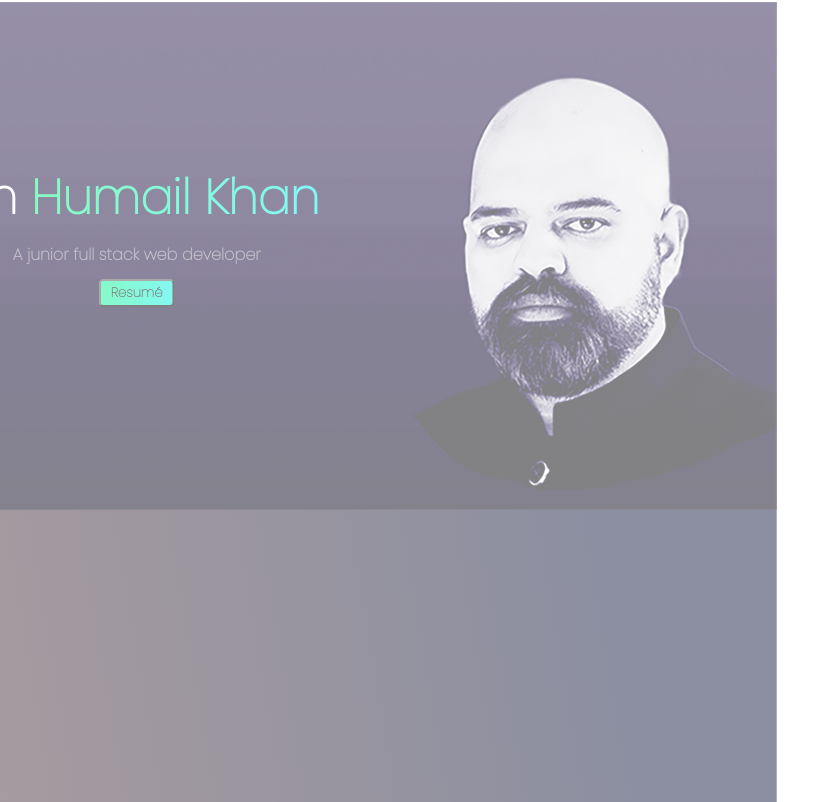
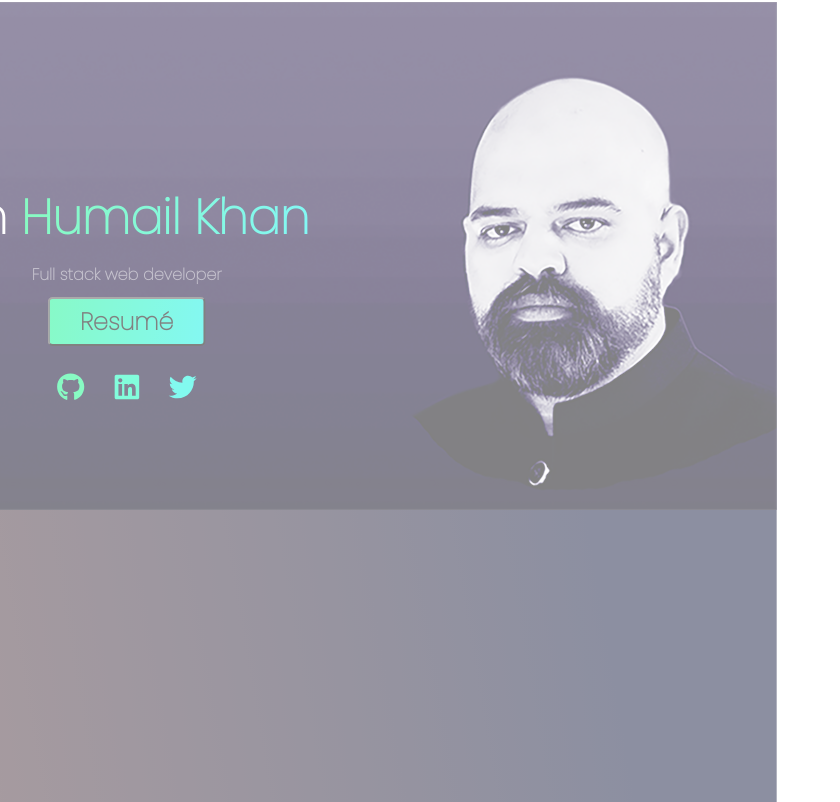
Before and after one commit to humailhasankhan/portfolio, a React (Create React App) app: page / in a window 1280 px wide. Shown: the part 798-1600 px from the top of the page, without its empty margins (0-840 px from the left). Built offline with nearby package versions, Linux system fonts and the light colour scheme.

Commit message:
design hero section

```diff
--- a/package.json
+++ b/package.json
@@ -3,6 +3,11 @@
   "version": "0.1.0",
   "private": true,
   "dependencies": {
+    "@fortawesome/fontawesome-svg-core": "^1.3.0",
+    "@fortawesome/free-brands-svg-icons": "^6.0.0",
+    "@fortawesome/free-regular-svg-icons": "^6.0.0",
+    "@fortawesome/free-solid-svg-icons": "^6.0.0",
+    "@fortawesome/react-fontawesome": "^0.1.17",
     "@testing-library/jest-dom": "^5.16.2",
     "@testing-library/react": "^12.1.4",
     "@testing-library/user-event": "^13.5.0",
--- a/src/components/Hero.css
+++ b/src/components/Hero.css
@@ -1,3 +1,5 @@
+@import url("https://fonts.googleapis.com/css2?family=Playfair+Display&family=Poppins:wght@100&display=swap");
+
 .hero-image {
   position: relative;
   width: 100%;
@@ -19,8 +21,10 @@
 }
 
 .hero-content-inner {
-  margin-top: 40px;
+  margin-top: 30px;
+  margin-right: 20px;
   color: white;
+  font-family: "Playfair Display", serif;
   font-size: 8px;
   font-weight: 700;
   transition: ease all 0.5s;
@@ -42,41 +46,221 @@
 .hero-button {
   background: linear-gradient(96.95deg, #0ff486 -11.42%, #04f0ff 132.06%);
   border-radius: 5px;
-  font-weight: bolder;
-  margin-top: 10px;
+  font-size: 8px;
+  font-weight: 700;
+  margin-top: 2px;
   padding: 2px 10px;
   color: #000000;
 }
 
+.hero-button:hover {
+  background: transparent;
+  color: white;
+  cursor: pointer;
+}
+
+.hero-icons {
+  display: flex;
+  flex-direction: row;
+  justify-content: center;
+  align-items: center;
+}
+
+.media-icons {
+  font-size: 72px;
+}
+
+.icon-spacing {
+  margin: 5px 5px;
+}
+
+.media-icons {
+  font-size: 10px;
+}
+
+.github-icon {
+  color: #0ff486;
+}
+
+.linkedin-icon {
+  color: #04fcbafe;
+}
+
+.twitter-icon {
+  color: #04ffe6f5;
+}
+
 @media screen and (min-width: 370px) {
   .hero-content-inner {
-    margin-top: 60px;
+    margin-top: 40px;
     font-size: 10px;
   }
 
   .description {
     font-size: 8px;
   }
+
+  .hero-button {
+    font-size: 10px;
+    margin-top: 5px;
+    padding: 2px 10px;
+  }
+
+  .icon-spacing {
+    margin: 5px 5px;
+  }
+
+  .media-icons {
+    font-size: 12px;
+  }
+}
+
+@media screen and (min-width: 560px) {
+  .hero-content-inner {
+    margin-top: 60px;
+    font-size: 12px;
+  }
+
+  .description {
+    font-size: 8px;
+  }
+
+  .media-icons {
+    font-size: 14px;
+  }
 }
 
 @media screen and (min-width: 680px) {
   .hero-content-inner {
-    margin-top: 120px;
+    margin-top: 100px;
     font-size: 16px;
   }
 
   .description {
     font-size: 12px;
   }
+
+  .hero-button {
+    font-size: 16px;
+    margin-top: 5px;
+    padding: 2px 10px;
+  }
+
+  .icon-spacing {
+    margin: 8px 8px;
+  }
+
+  .media-icons {
+    font-size: 18px;
+  }
 }
 
 @media screen and (min-width: 980px) {
   .hero-content-inner {
-    margin-top: 160px;
+    margin-top: 140px;
     font-size: 24px;
   }
 
   .description {
     font-size: 16px;
   }
+
+  .hero-button {
+    font-size: 24px;
+    margin-top: 10px;
+    padding: 2px 20px;
+  }
+
+  .icon-spacing {
+    margin: 20px 10px;
+  }
+
+  .media-icons {
+    font-size: 24px;
+  }
 }
+
+@media screen and (min-width: 1250px) {
+  .hero-content-inner {
+    margin-top: 180px;
+    font-size: 24px;
+  }
+
+  .description {
+    font-size: 16px;
+  }
+
+  .hero-button {
+    font-size: 24px;
+    margin-top: 10px;
+    padding: 5px 30px;
+  }
+
+  .icon-spacing {
+    margin: 25px 15px;
+  }
+
+  .media-icons {
+    font-size: 28px;
+  }
+}
+
+@media screen and (min-width: 1650px) {
+  * {
+    margin-left: auto;
+    margin-right: auto;
+  }
+
+  .hero-content-inner {
+    margin-top: 250px;
+    font-size: 30px;
+  }
+
+  .description {
+    font-size: 20px;
+  }
+
+  .hero-button {
+    font-size: 30px;
+    margin-top: 15px;
+    padding: 10px 45px;
+  }
+
+  .icon-spacing {
+    margin: 35px 25px;
+  }
+
+  .media-icons {
+    font-size: 35px;
+  }
+}
+
+@media screen and (min-width: 2000px) {
+  * {
+    margin-left: auto;
+    margin-right: auto;
+  }
+
+  .hero-content-inner {
+    margin-top: 300px;
+    font-size: 45px;
+  }
+
+  .description {
+    font-size: 35px;
+  }
+
+  .hero-button {
+    font-size: 45px;
+    margin-top: 25px;
+    padding: 20px 65px;
+  }
+
+  .icon-spacing {
+    margin: 45px 35px;
+  }
+
+  .media-icons {
+    font-size: 45px;
+  }
+}
--- a/src/components/Hero.js
+++ b/src/components/Hero.js
@@ -1,5 +1,11 @@
 import React from "react";
 import "./Hero.css";
+import { FontAwesomeIcon } from "@fortawesome/react-fontawesome";
+import {
+  faGithub,
+  faLinkedin,
+  faTwitter,
+} from "@fortawesome/free-brands-svg-icons";
 
 const Hero = () => {
   return (
@@ -11,14 +17,29 @@ const Hero = () => {
               I'm <span id="span-two">Humail Khan</span>
             </span>
           </h1>
-          <span className="description">A junior full stack web developer</span>
+          <span className="description">Full stack web developer</span>
           <div>
             <button className="hero-button">Resumé</button>
           </div>
           <div className="hero-icons">
-            <div className="github-icon"></div>
-            <div className="linkedin-icon"></div>
-            <div className="twitter-icon"></div>
+            <div className="icon-spacing">
+              <FontAwesomeIcon
+                className="media-icons github-icon"
+                icon={faGithub}
+              ></FontAwesomeIcon>
+            </div>
+            <div className="icon-spacing">
+              <FontAwesomeIcon
+                className="media-icons linkedin-icon"
+                icon={faLinkedin}
+              ></FontAwesomeIcon>
+            </div>
+            <div className="icon-spacing twitter-icon">
+              <FontAwesomeIcon
+                className="media-icons"
+                icon={faTwitter}
+              ></FontAwesomeIcon>
+            </div>
           </div>
         </div>
       </div>
```
Also changed, not shown: 1 other file (tests, documents, lock files or other folders).
